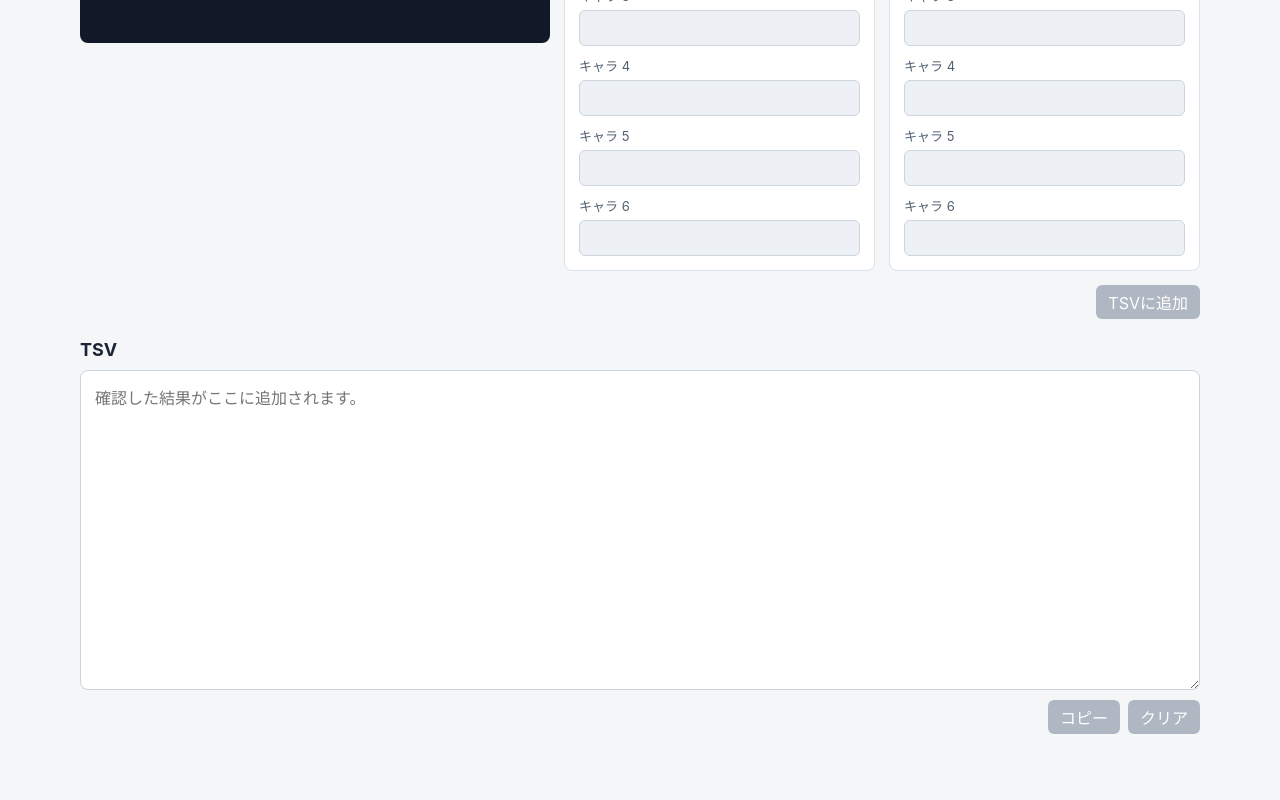
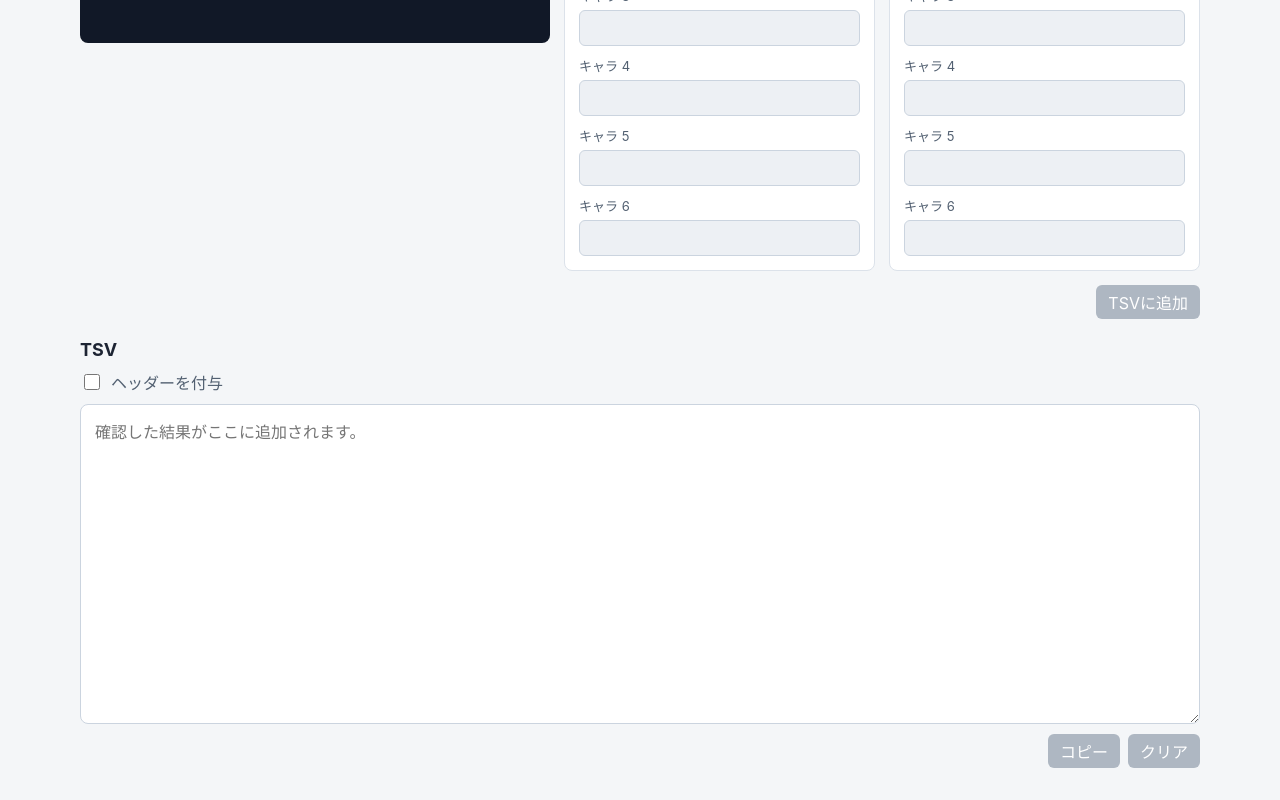
Before and after one commit to pissman045/arena_logger, a React (Vite) app: page / in a window 1280 px wide. Shown: the part 581-1381 px from the top of the page. Before the commit the page ends 1347 px from the top, so only its background shows below. Built offline with nearby package versions, Linux system fonts and the light colour scheme.

Commit message:
feat: toggle tsv header

```diff
--- a/src/components/MainWorkspace.tsx
+++ b/src/components/MainWorkspace.tsx
@@ -10,6 +10,8 @@ import { parseBattleTime } from "../lib/battleTime";
 import { createTsv } from "../lib/tsv";
 import type { BattleRecord } from "../types/battle";
 import { FileDropZone } from "./FileDropZone";
+
+const includeTsvHeaderStorageKey = "arenaLogger.includeTsvHeader";
 
 type MainWorkspaceProps = {
   error: string | null;
@@ -24,6 +26,9 @@ export function MainWorkspace({ error, setError }: MainWorkspaceProps) {
   const [isRecognizingCurrentFile, setIsRecognizingCurrentFile] = useState(false);
   const [currentPreviewUrl, setCurrentPreviewUrl] = useState<string | null>(null);
   const [expandedPreviewUrl, setExpandedPreviewUrl] = useState<string | null>(null);
+  const [includeTsvHeader, setIncludeTsvHeader] = useState(() => {
+    return localStorage.getItem(includeTsvHeaderStorageKey) === "true";
+  });
 
   const tsv = useMemo(() => {
     if (records.length === 0) {
@@ -31,11 +36,11 @@ export function MainWorkspace({ error, setError }: MainWorkspaceProps) {
     }
 
     try {
-      return createTsv(records);
+      return createTsv(records, { includeHeader: includeTsvHeader });
     } catch (caught) {
       return caught instanceof Error ? caught.message : "TSV generation failed.";
     }
-  }, [records]);
+  }, [includeTsvHeader, records]);
 
   const currentFile = queuedFiles[currentFileIndex] ?? null;
   const isMainComplete = queuedFiles.length > 0 && currentFileIndex >= queuedFiles.length;
@@ -74,6 +79,10 @@ export function MainWorkspace({ error, setError }: MainWorkspaceProps) {
 
     return () => window.removeEventListener("keydown", handleKeyDown);
   }, [expandedPreviewUrl]);
+
+  useEffect(() => {
+    localStorage.setItem(includeTsvHeaderStorageKey, includeTsvHeader ? "true" : "false");
+  }, [includeTsvHeader]);
 
   async function processQueuedFile(nextFiles: File[], fileIndex: number): Promise<void> {
     const file = nextFiles[fileIndex];
@@ -295,6 +304,14 @@ export function MainWorkspace({ error, setError }: MainWorkspaceProps) {
         <div className="panel-heading">
           <h2>TSV</h2>
         </div>
+        <label className="checkbox-label">
+          <input
+            checked={includeTsvHeader}
+            type="checkbox"
+            onChange={(event) => setIncludeTsvHeader(event.currentTarget.checked)}
+          />
+          <span>ヘッダーを付与</span>
+        </label>
         <textarea readOnly value={tsv} placeholder="確認した結果がここに追加されます。" />
         <div className="panel-actions tsv-actions">
           <button type="button" disabled={!tsv} onClick={() => navigator.clipboard.writeText(tsv)}>
--- a/src/lib/tsv.ts
+++ b/src/lib/tsv.ts
@@ -8,13 +8,22 @@ export const tsvHeader = [
   ...createSideHeader("defender"),
 ];
 
-export function createTsv(records: BattleRecord[]): string {
-  return [
-    tsvHeader.join("\t"),
+type CreateTsvOptions = {
+  includeHeader?: boolean;
+};
+
+export function createTsv(records: BattleRecord[], options: CreateTsvOptions = {}): string {
+  const rows = [
     ...[...records]
       .sort((a, b) => a.battleTime.localeCompare(b.battleTime))
       .map((record) => createTsvRow(record).map(escapeTsvValue).join("\t")),
-  ].join("\n");
+  ];
+
+  if (options.includeHeader) {
+    rows.unshift(tsvHeader.join("\t"));
+  }
+
+  return rows.join("\n");
 }
 
 function createTsvRow(record: BattleRecord): string[] {
--- a/src/styles.css
+++ b/src/styles.css
@@ -273,6 +273,19 @@ h1 {
   cursor: not-allowed;
 }
 
+.checkbox-label {
+  align-items: center;
+  color: #526071;
+  display: flex;
+  gap: 8px;
+  justify-self: start;
+}
+
+.checkbox-label input {
+  height: 16px;
+  width: 16px;
+}
+
 .image-modal {
   align-items: center;
   background: rgb(17 24 39 / 88%);
```
Also changed, not shown: 2 other files (tests, documents, lock files or other folders).
